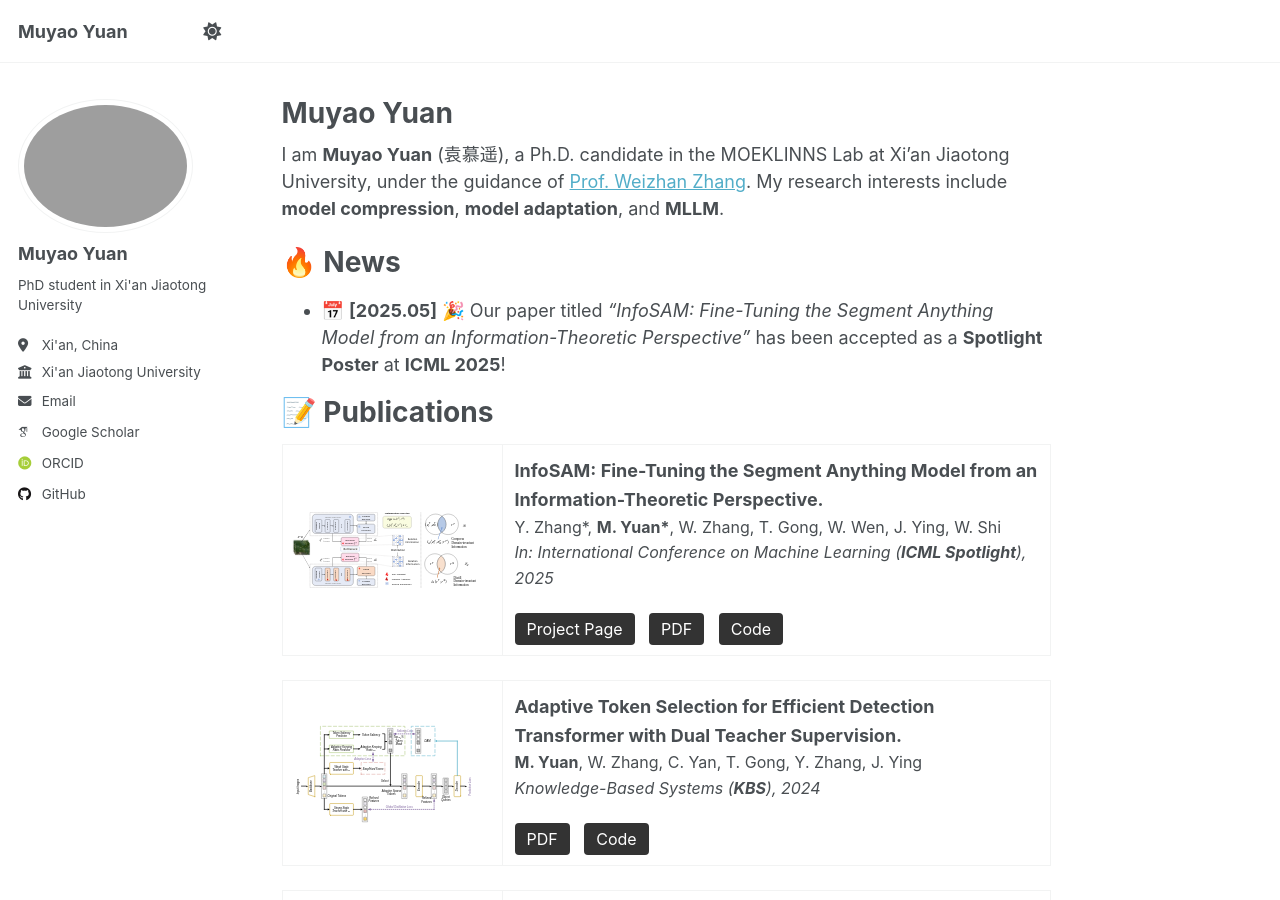
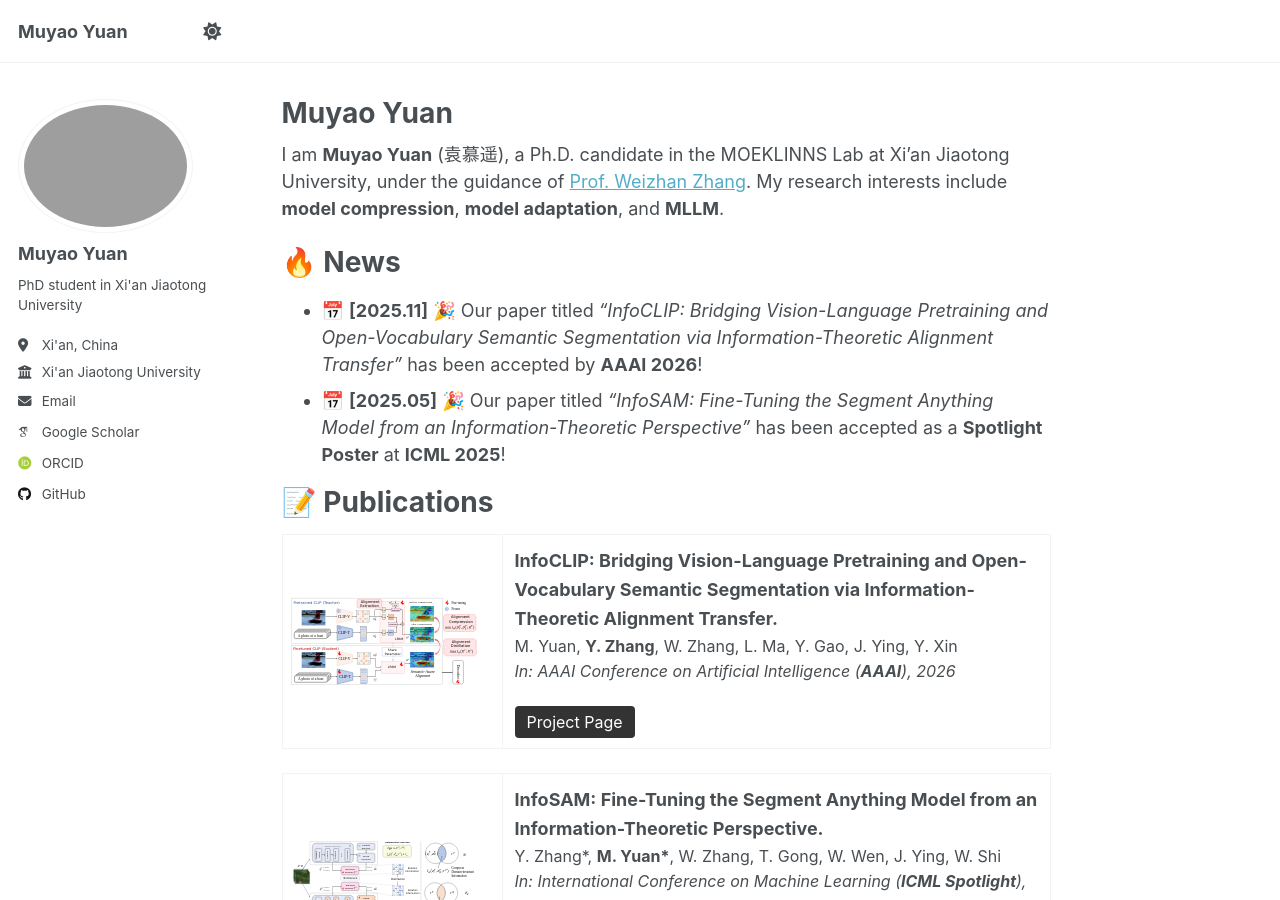
Before and after one commit to MuyaoYuan/MuyaoYuan.github.io, a Jekyll site: the page built from _pages/about.md, in a window 1280 px wide and 900 px high. Built offline with Jekyll 4.4.1, drawn with Linux system fonts in a browser that asks for light colours; some web fonts are replaced.

Commit message:
update infoclip

```diff
--- a/_pages/about.md
+++ b/_pages/about.md
@@ -11,10 +11,27 @@ I am **Muyao Yuan** (袁慕遥), a Ph.D. candidate in the MOEKLINNS Lab at Xi'an
 
 🔥 News
 ======
+- 📅 **[2025.11]** 🎉 Our paper titled _“InfoCLIP: Bridging Vision-Language Pretraining and Open-Vocabulary Semantic Segmentation via Information-Theoretic Alignment Transfer”_ has been accepted by **AAAI 2026**!
 - 📅 **[2025.05]** 🎉 Our paper titled _“InfoSAM: Fine-Tuning the Segment Anything Model from an Information-Theoretic Perspective”_ has been accepted as a **Spotlight Poster** at **ICML 2025**!
 
 📝 Publications
 ======
+<table style="font-size: 16px; line-height: 1.6; width: 100%; margin-bottom: 24px;">
+  <tr>
+    <td style="width: 220px; vertical-align: middle; padding-right: 24px;">
+      <img src="/images/infoclip.svg" width="220" style="display: block;"/>
+    </td>
+    <td style="vertical-align: middle; padding: 12px;">
+      <b style="font-size: 18px;">InfoCLIP: Bridging Vision-Language Pretraining and Open-Vocabulary Semantic Segmentation via Information-Theoretic Alignment Transfer.</b><br/>
+      M. Yuan, <b>Y. Zhang</b>, W. Zhang, L. Ma, Y. Gao, J. Ying, Y. Xin<br/>
+      <i>In: AAAI Conference on Artificial Intelligence (<b>AAAI</b>), 2026</i><br/><br/>
+      <a href="https://muyaoyuan.github.io/InfoCLIP-Page/" style="padding:6px 12px; background:#333; color:#fff; border-radius:4px; text-decoration:none; margin-right:10px;">Project Page</a>
+      <!-- <a href="https://openreview.net/pdf?id=VpBBw1bL47" style="padding:6px 12px; background:#333; color:#fff; border-radius:4px; text-decoration:none; margin-right:10px;">PDF</a>
+      <a href="https://github.com/MuyaoYuan/InfoSAM" style="padding:6px 12px; background:#333; color:#fff; border-radius:4px; text-decoration:none;">Code</a> -->
+    </td>
+  </tr>
+</table>
+
 <table style="font-size: 16px; line-height: 1.6; width: 100%; margin-bottom: 24px;">
   <tr>
     <td style="width: 220px; vertical-align: middle; padding-right: 24px;">
```
Also changed, not shown: images/infoclip.svg (added).
